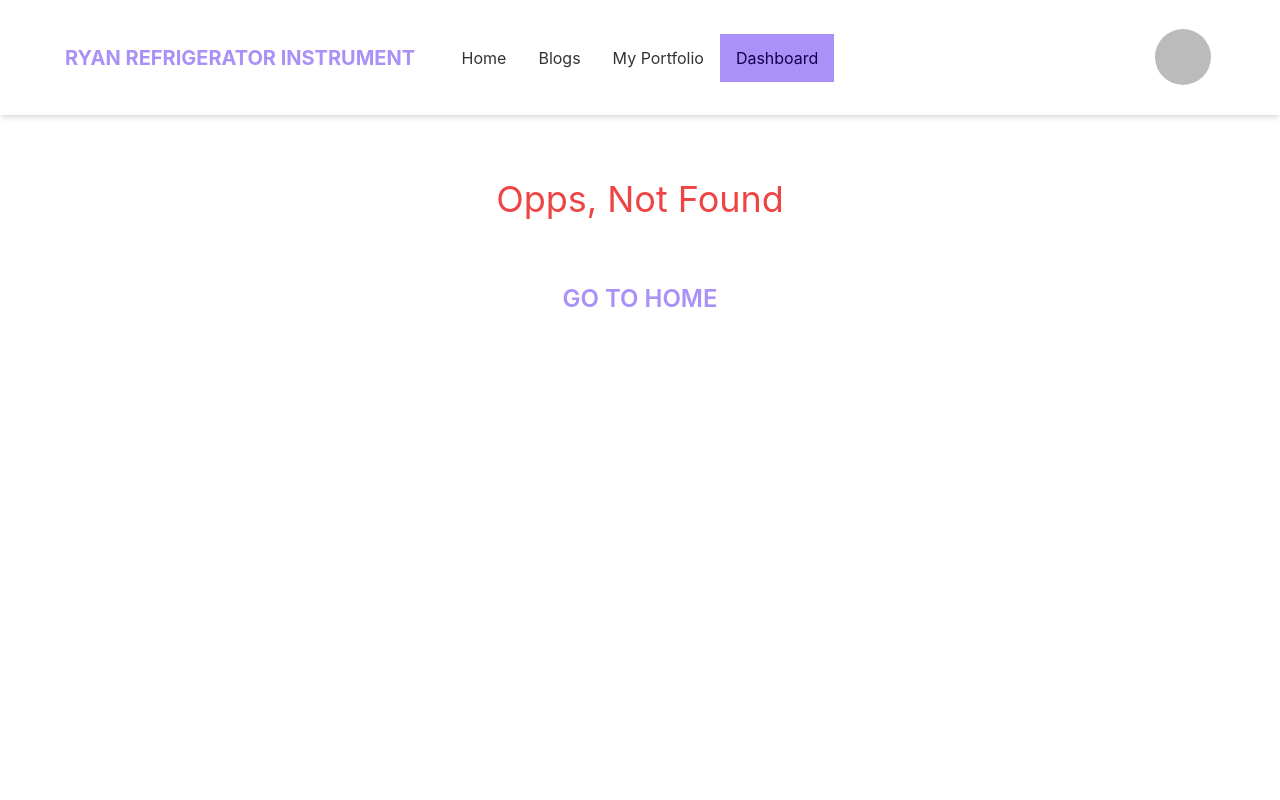
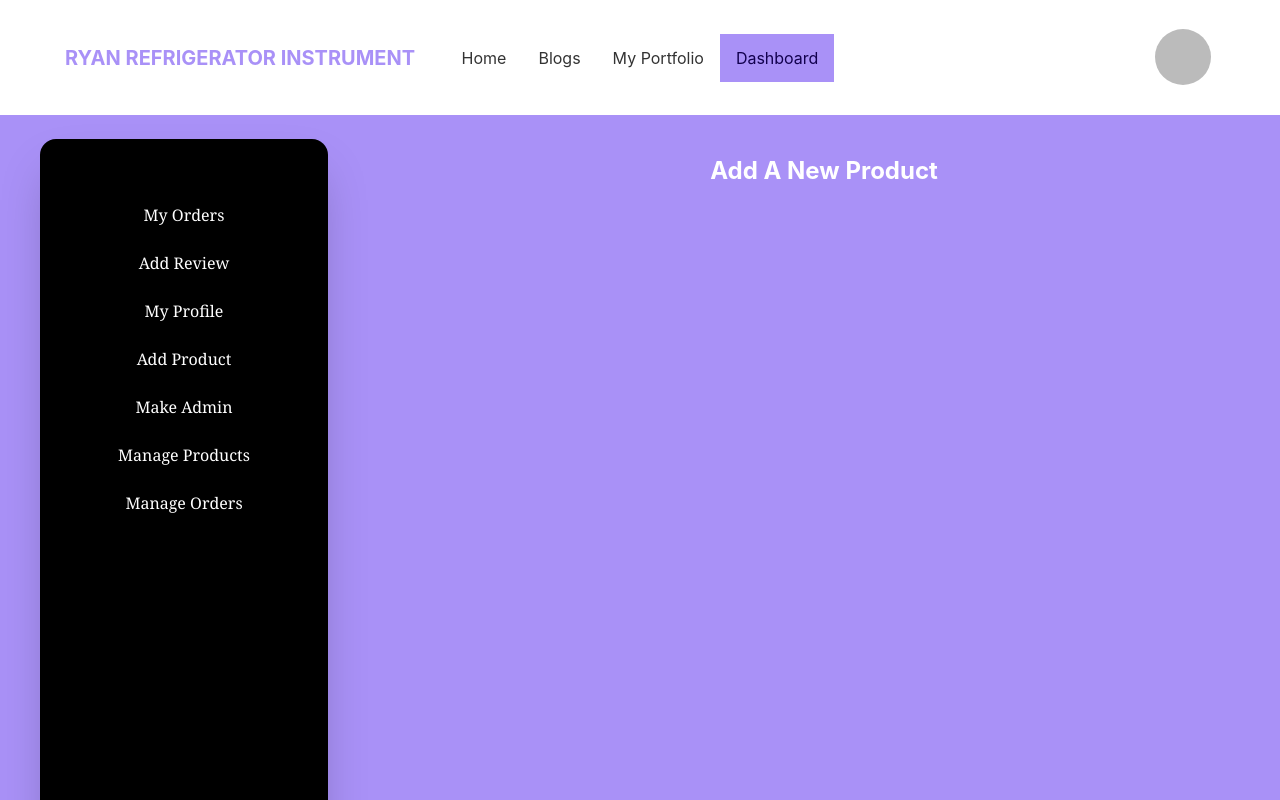
Before and after one commit to CodeWithShamim/manufacturer-website-client-side, a React (Create React App) app: page /dashboard/addProduct in a window 1280 px wide. Shown: the top 800 px of the page. Built offline with nearby package versions, Linux system fonts and the light colour scheme; no server answers; sample sign-in values are in the browser's storage; the HTML template or start-up script is replaced by a standard one.

Commit message:
addmin pages added

```diff
--- a/src/App.js
+++ b/src/App.js
@@ -19,6 +19,10 @@ import NotFound from "./components/Shared/NotFound";
 import MyPortfolio from "./components/MyPortfolio/MyPortfolio";
 import Blogs from "./components/Blogs/Blogs";
 import Payment from "./components/Dashboard/Payment/Payment";
+import AddProduct from "./components/Dashboard/AdminPages/AddProduct";
+import MakeAdmin from "./components/Dashboard/AdminPages/MakeAdmin";
+import ManageProducts from "./components/Dashboard/AdminPages/ManageProducts";
+import ManageOrders from "./components/Dashboard/AdminPages/ManageOrders";
 
 function App() {
   return (
@@ -50,6 +54,12 @@ function App() {
           <Route path="addReview" element={<AddReview />}></Route>
           <Route path="myProfile" element={<MyProfile />}></Route>
           <Route path="payment/:id" element={<Payment />}></Route>
+
+          {/* _____admin route____ */}
+          <Route path="addProduct" element={<AddProduct />}></Route>
+          <Route path="makeAdmin" element={<MakeAdmin />}></Route>
+          <Route path="manageProducts" element={<ManageProducts />}></Route>
+          <Route path="manageOrders" element={<ManageOrders />}></Route>
         </Route>
         <Route path="*" element={<NotFound />}></Route>
       </Routes>
--- /dev/null
+++ b/src/components/Dashboard/AdminPages/AddProduct.js
@@ -0,0 +1,13 @@
+import React from "react";
+
+const AddProduct = () => {
+  return (
+    <div className="m-3 md:m-10">
+      <h1 className="text-xl md:text-2xl text-base-100 font-bold capitalize">
+        Add a new product
+      </h1>
+    </div>
+  );
+};
+
+export default AddProduct;
--- /dev/null
+++ b/src/components/Dashboard/AdminPages/MakeAdmin.js
@@ -0,0 +1,13 @@
+import React from "react";
+
+const MakeAdmin = () => {
+  return (
+    <div className="m-3 md:m-10">
+      <h1 className="text-xl md:text-2xl text-base-100 font-bold capitalize">
+        Make admin
+      </h1>
+    </div>
+  );
+};
+
+export default MakeAdmin;
--- /dev/null
+++ b/src/components/Dashboard/AdminPages/ManageOrders.js
@@ -0,0 +1,13 @@
+import React from "react";
+
+const ManageOrders = () => {
+  return (
+    <div className="m-3 md:m-10">
+      <h1 className="text-xl md:text-2xl text-base-100 font-bold capitalize">
+        Manage all orders
+      </h1>
+    </div>
+  );
+};
+
+export default ManageOrders;
--- /dev/null
+++ b/src/components/Dashboard/AdminPages/ManageProducts.js
@@ -0,0 +1,13 @@
+import React from "react";
+
+const ManageProducts = () => {
+  return (
+    <div className="m-3 md:m-10">
+      <h1 className="text-xl md:text-2xl text-base-100 font-bold capitalize">
+        Manage all products
+      </h1>
+    </div>
+  );
+};
+
+export default ManageProducts;
--- a/src/components/Dashboard/Dashboard.js
+++ b/src/components/Dashboard/Dashboard.js
@@ -19,6 +19,24 @@ const Dashboard = () => {
         <li>
           <NavLink to="/dashboard/myProfile">My Profile</NavLink>
         </li>
+
+        {/* __admig route__ */}
+        {
+          <>
+            <li>
+              <NavLink to="/dashboard/addProduct">Add Product</NavLink>
+            </li>
+            <li>
+              <NavLink to="/dashboard/makeAdmin">Make Admin</NavLink>
+            </li>
+            <li>
+              <NavLink to="/dashboard/manageProducts">Manage Products</NavLink>
+            </li>
+            <li>
+              <NavLink to="/dashboard/manageOrders">Manage Orders</NavLink>
+            </li>
+          </>
+        }
       </div>
 
       {/* __ashboard content here_ */}
```
